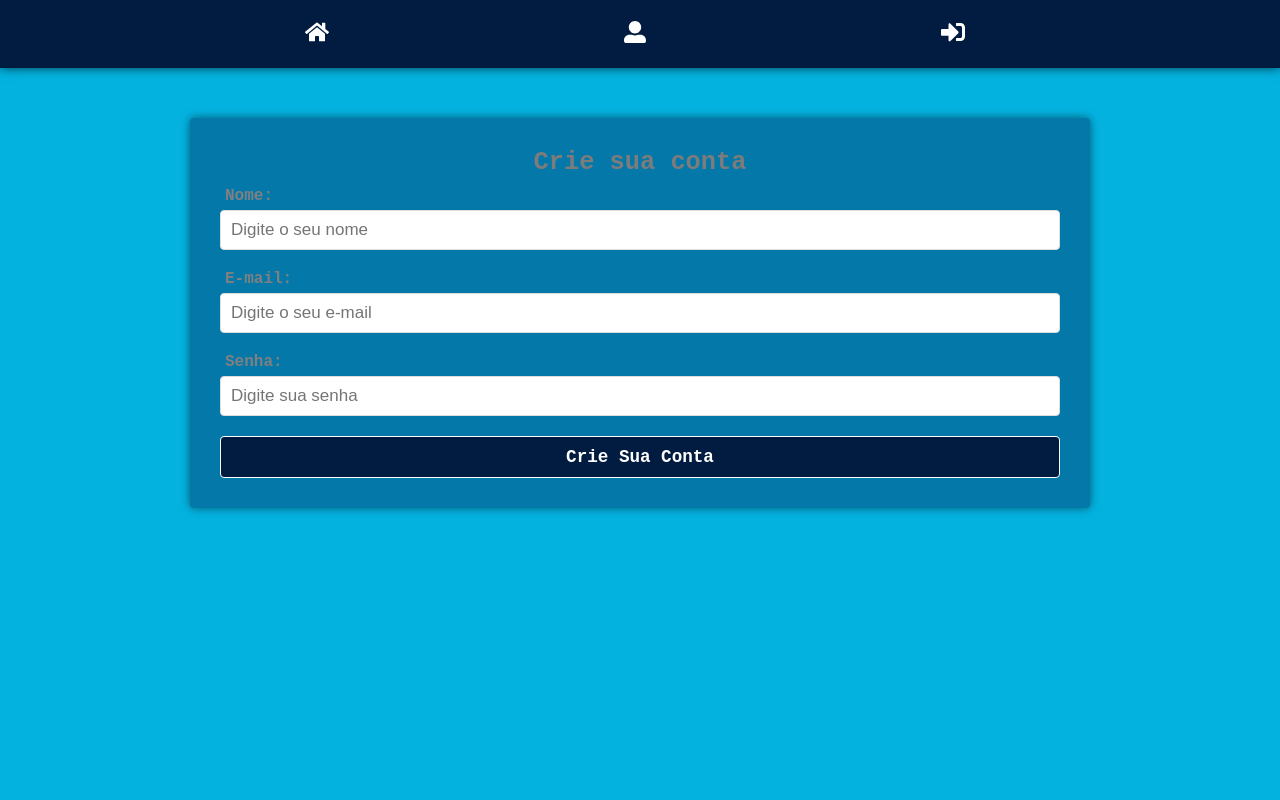
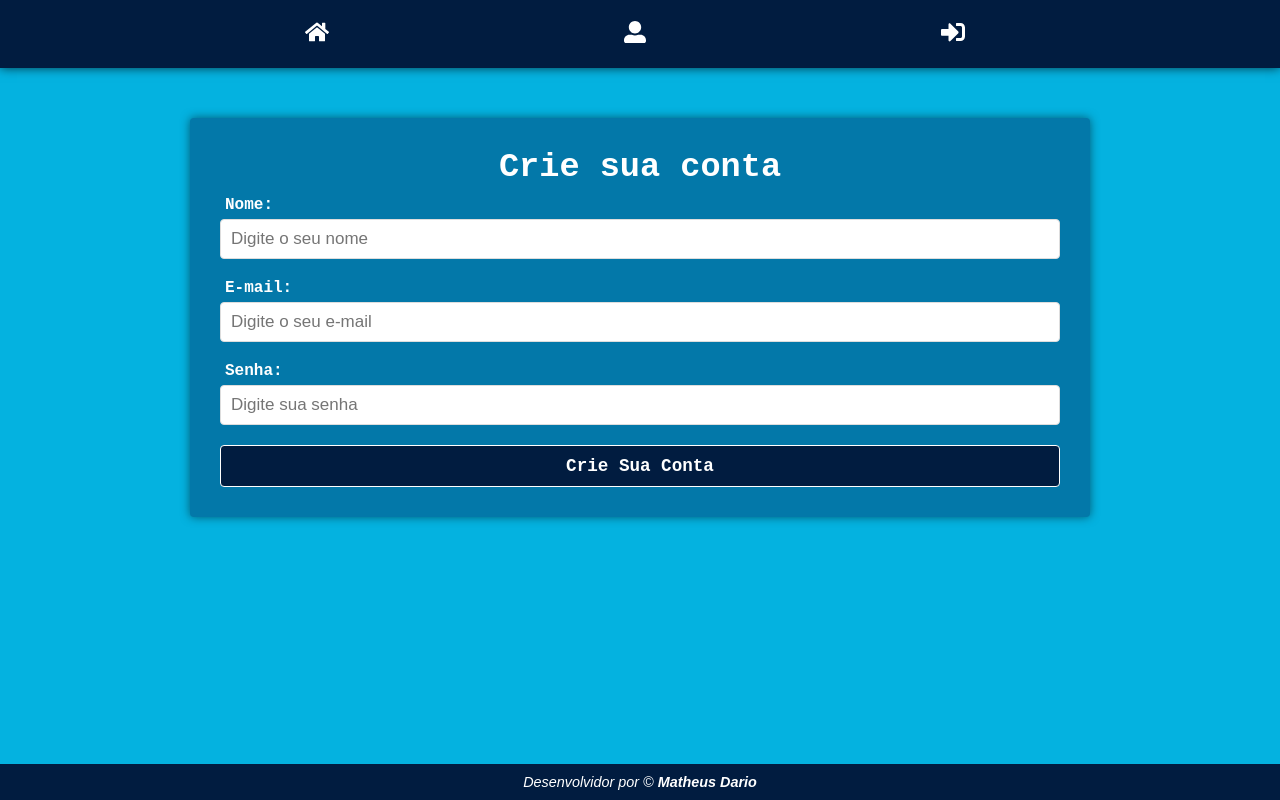
Before and after one commit to MatheusDario/usando-apiAlunos-react, a React (Create React App) app: page /register in a window 1280 px wide. Built offline with nearby package versions, Linux system fonts and the light colour scheme.

Commit message:
update footer

```diff
--- a/src/App.js
+++ b/src/App.js
@@ -9,6 +9,7 @@ import history from './services/history';
 import GlobalStyles from './styles/GlobalStyles';
 import Header from './components/Header';
 import Routes from './routes';
+import Footer from './components/Footer';
 
 function App() {
   return (
@@ -25,6 +26,7 @@ function App() {
             className="toast-container"
           />
         </Router>
+        <Footer />
       </PersistGate>
     </Provider>
   );
--- /dev/null
+++ b/src/components/Footer/index.js
@@ -0,0 +1,10 @@
+import { Container, MyLink } from './styled';
+
+export default function Footer() {
+  return (
+    <Container>
+      Desenvolvidor por &copy;
+      <MyLink target="_blank" href="https://github.com/MatheusDario"> Matheus Dario</MyLink>
+    </Container>
+  );
+}
--- /dev/null
+++ b/src/components/Footer/styled.js
@@ -0,0 +1,25 @@
+import styled from 'styled-components';
+
+// eslint-disable-next-line import/prefer-default-export
+export const Container = styled.footer`
+  text-align: center;
+  bottom: 0;
+  position: fixed;
+  width: 100%;
+  padding: 10px;
+  font-style: italic;
+  font-size: 0.9em;
+  background-color: #011C40;
+`;
+
+export const MyLink = styled.a`
+  text-decoration: none;
+  color: white;
+  font-weight: bold;
+  cursor: pointer;
+  transition: all 300ms ease-in-out;
+
+  &:hover {
+    text-decoration: underline;
+  }
+`;
--- a/src/pages/Register/styled.js
+++ b/src/pages/Register/styled.js
@@ -1,11 +1,11 @@
 import styled from 'styled-components';
 
 export const Titulo = styled.h1`
-  color: #7c7c7c;
+  color: white;
   text-align: center;
   font-weight: bolder;
   font-family: 'Courier New', Courier, monospace;
-  font-size: 19pt;
+  font-size: 2.1em;
 `;
 
 export const Form = styled.form`
@@ -20,7 +20,7 @@ export const Form = styled.form`
   }
 
   span {
-    color: gray;
+    color: white;
     margin: 0px 5px 5px;
     font-weight: bolder;
     font-family: 'Courier New', Courier, monospace;
```
